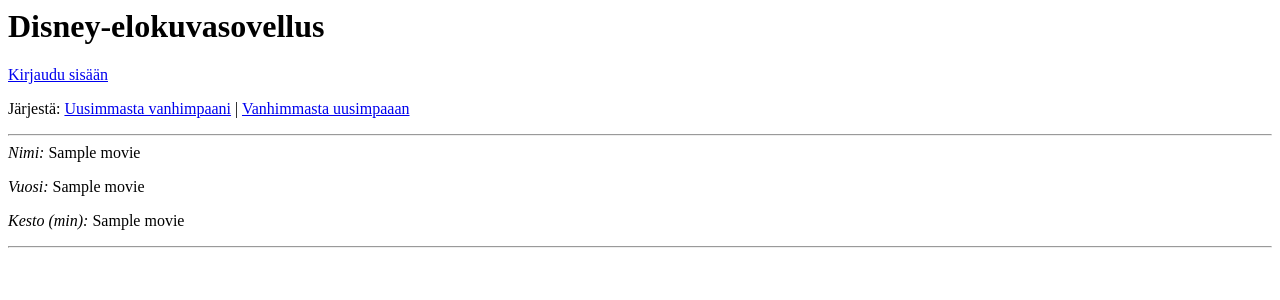
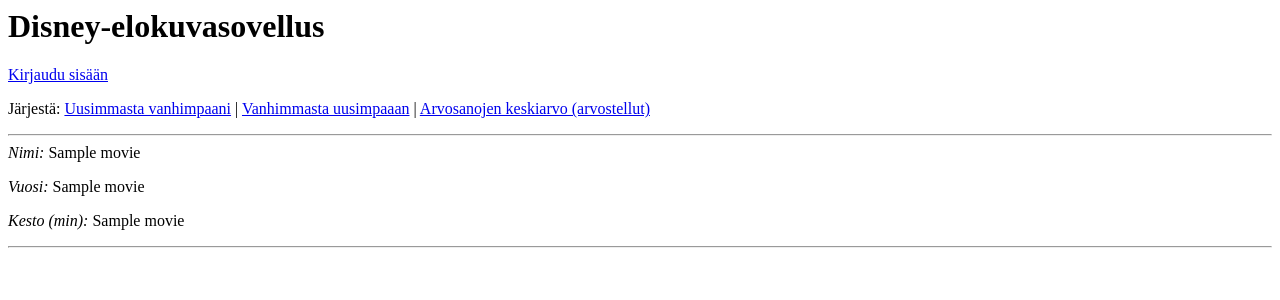
Before and after one commit to Rasper-ux/Disney-elokuvasovellus, a Flask app: template templates/index.html in a window 1280 px wide. Shown: the top 300 px of the page. Run offline with Flask 3, Linux system fonts and the light colour scheme; the template is opened without the code that fills it: most values are stand-ins (such as "Sample title", 1, 10 or a date in 2020).

Commit message:
Change the order of the home page by reviews

```diff
--- a/films.py
+++ b/films.py
@@ -7,6 +7,8 @@ def get_list(order):
         sql = text("SELECT id, name, year, runtime FROM films ORDER BY year")
     if order==1:
         sql = text("SELECT id, name, year, runtime FROM films ORDER BY year DESC")
+    if order==2:
+        sql = text("SELECT F.id, F.name, F.year, F.runtime, AVG(R.stars) FROM films F, reviews R WHERE F.id=R.film_id GROUP BY F.id ORDER BY AVG(R.stars) DESC")
     result = db.session.execute(sql)
     return result.fetchall()
 
--- a/templates/index.html
+++ b/templates/index.html
@@ -4,7 +4,7 @@
 Olet kirjautunut sisään.
 <a href="/logout">Kirjaudu ulos</a> | <a href="/user">Omat tiedot</a>
 <p>
-Järjestä:  <a href="/order/1">Uusimmasta vanhimpaani</a> | <a href="/">Vanhimmasta uusimpaaan</a>
+Järjestä:  <a href="/order/1">Uusimmasta vanhimpaani</a> | <a href="/">Vanhimmasta uusimpaaan</a> | <a href="/order/2">Arvosanojen keskiarvo (arvostellut)</a>
 <hr>
 {% for movie in movies %}
 <i>Nimi:</i> {{ movie[1] }}
@@ -20,7 +20,7 @@ Järjestä:  <a href="/order/1">Uusimmasta vanhimpaani</a> | <a href="/">Vanhimm
 <p>
 <a href="/login">Kirjaudu sisään</a>
 <p>
-Järjestä:  <a href="/order/1">Uusimmasta vanhimpaani</a> | <a href="/">Vanhimmasta uusimpaaan</a>
+Järjestä:  <a href="/order/1">Uusimmasta vanhimpaani</a> | <a href="/">Vanhimmasta uusimpaaan</a> | <a href="/order/2">Arvosanojen keskiarvo (arvostellut)</a>
 <hr>
 {% for movie in movies %}
 <i>Nimi:</i> {{ movie[1] }}
```
